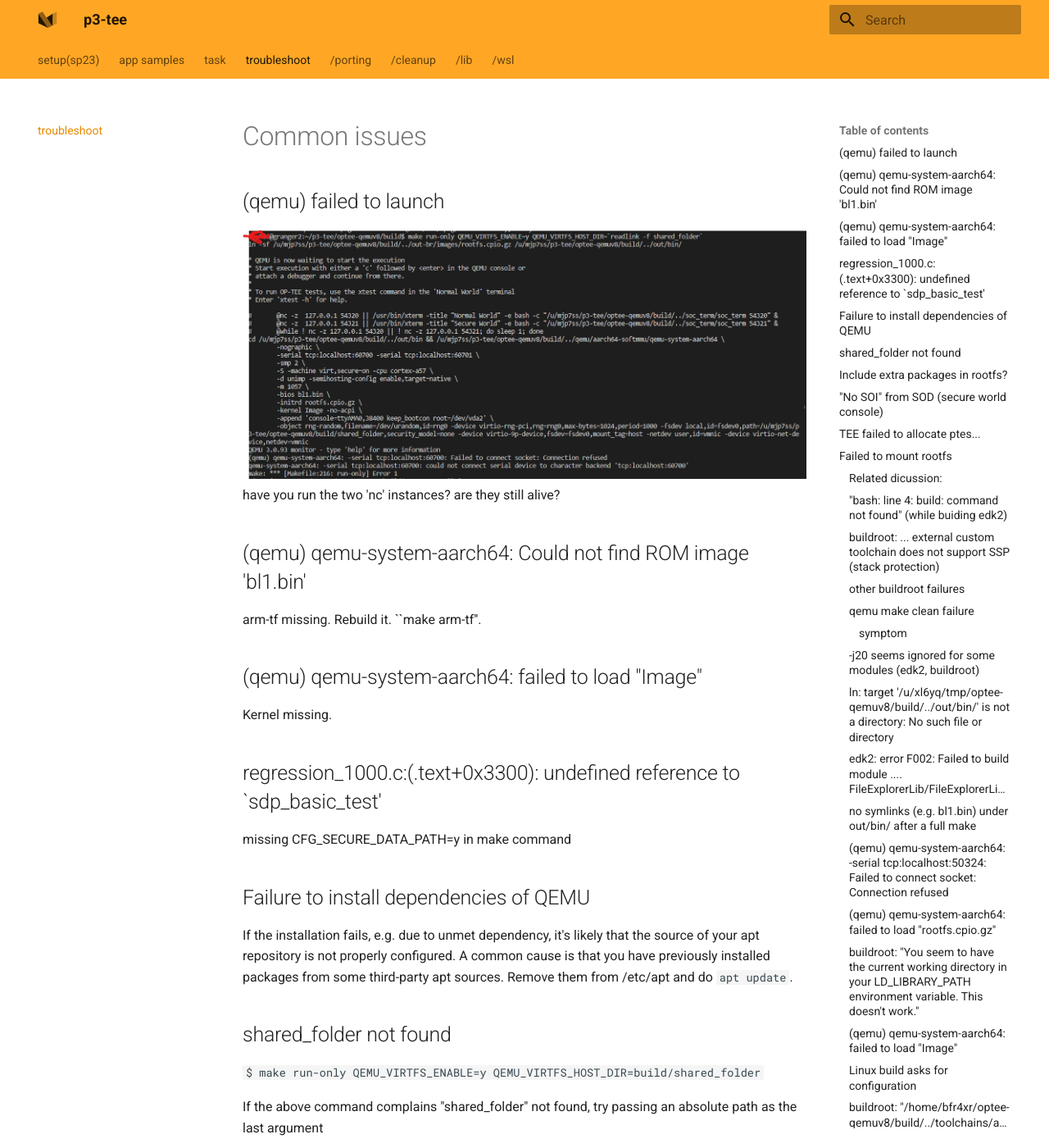
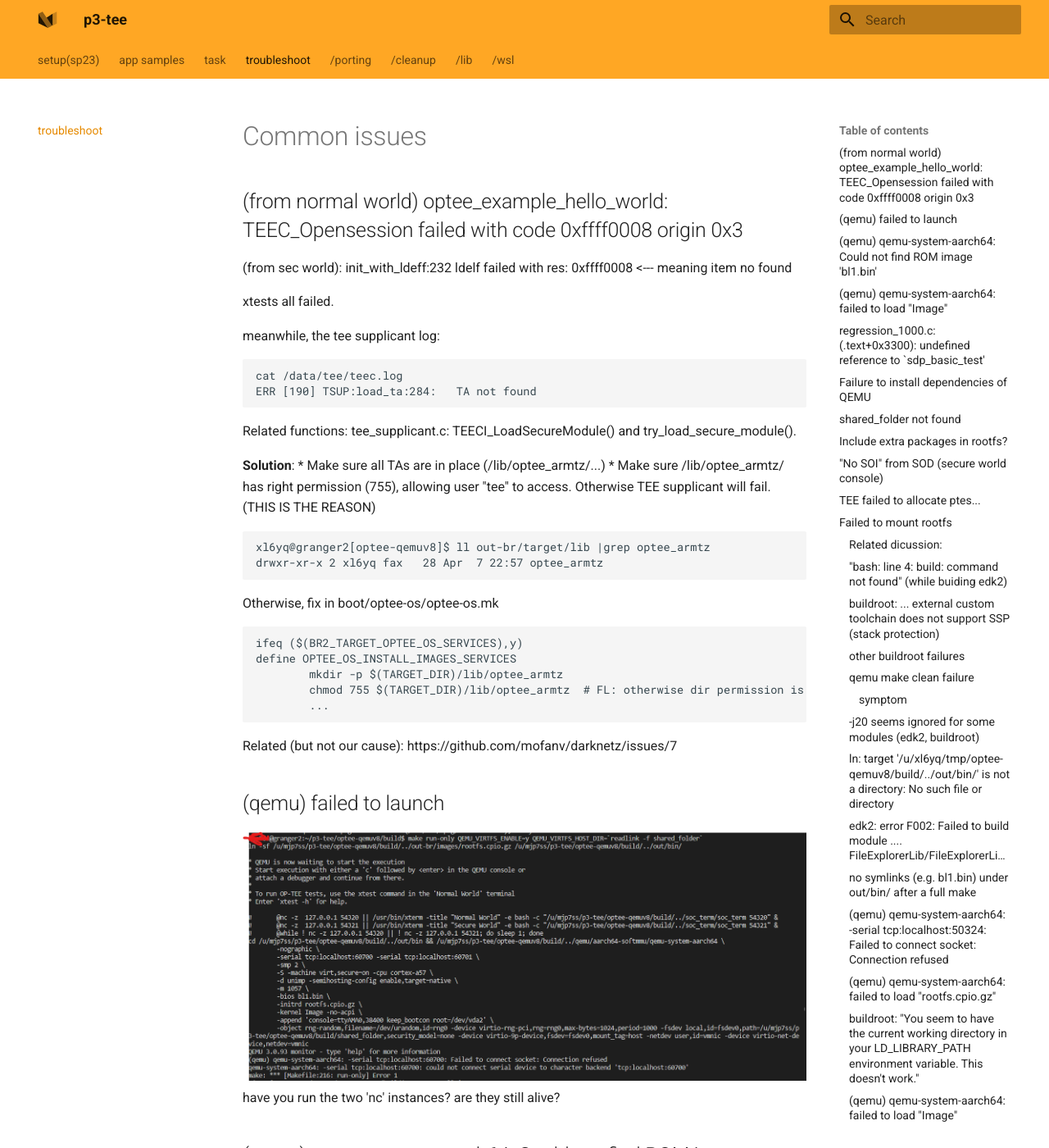
Before and after one commit to fxlin/p3-tee, an MkDocs documentation site: the page built from docs/issues.md, in a window 1280 px wide and 1400 px high. Shown: the whole window at 82% size. Built offline with MkDocs 1.6.1 and Material for MkDocs 9.7.7, drawn with Linux system fonts in a browser that asks for light colours; some of the changed text lies outside the part shown.

Commit message:
Update issues.md

````diff
--- a/docs/issues.md
+++ b/docs/issues.md
@@ -1,4 +1,34 @@
 # Common issues
+
+## (from normal world) optee_example_hello_world: TEEC_Opensession failed with code 0xffff0008 origin 0x3
+(from sec world): init_with_ldeff:232 ldelf failed with res: 0xffff0008 <--- meaning item no found
+
+xtests all failed.
+
+meanwhile, the tee supplicant log:
+```
+cat /data/tee/teec.log
+ERR [190] TSUP:load_ta:284:   TA not found
+```
+Related functions: tee_supplicant.c: TEECI_LoadSecureModule() and try_load_secure_module().
+
+**Solution**:
+* Make sure all TAs are in place (/lib/optee_armtz/...)
+* Make sure /lib/optee_armtz/ has right permission (755), allowing user "tee" to access. Otherwise TEE supplicant will fail. (THIS IS THE REASON)
+```
+xl6yq@granger2[optee-qemuv8]$ ll out-br/target/lib |grep optee_armtz
+drwxr-xr-x 2 xl6yq fax   28 Apr  7 22:57 optee_armtz
+```
+Otherwise, fix in boot/optee-os/optee-os.mk
+```
+ifeq ($(BR2_TARGET_OPTEE_OS_SERVICES),y)
+define OPTEE_OS_INSTALL_IMAGES_SERVICES
+        mkdir -p $(TARGET_DIR)/lib/optee_armtz
+        chmod 755 $(TARGET_DIR)/lib/optee_armtz  # FL: otherwise dir permission is 700, owned by root. user `tee` (tee-supplicant) can't read
+        ...
+```
+
+Related (but not our cause): https://github.com/mofanv/darknetz/issues/7
 
 ## (qemu) failed to launch
 
````
